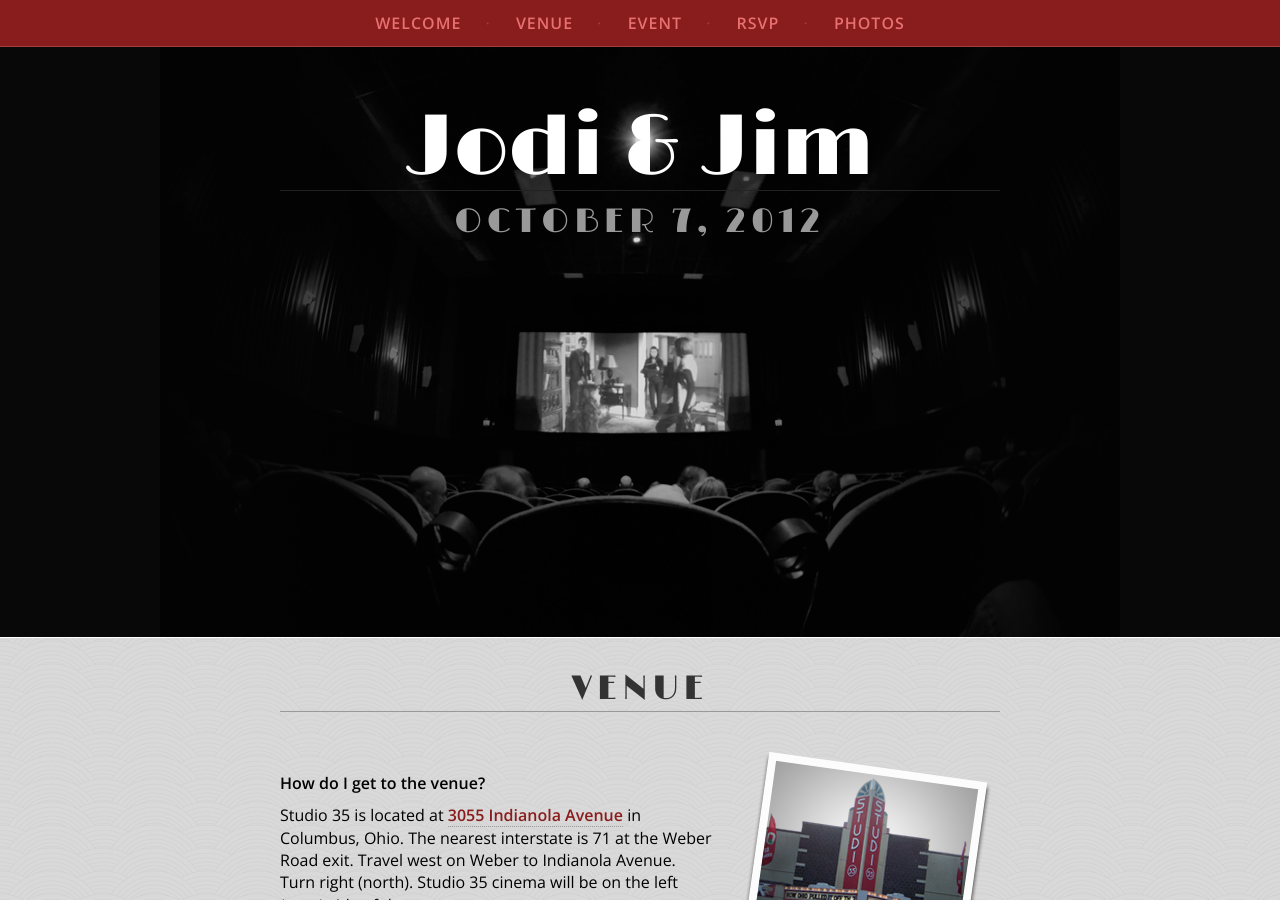
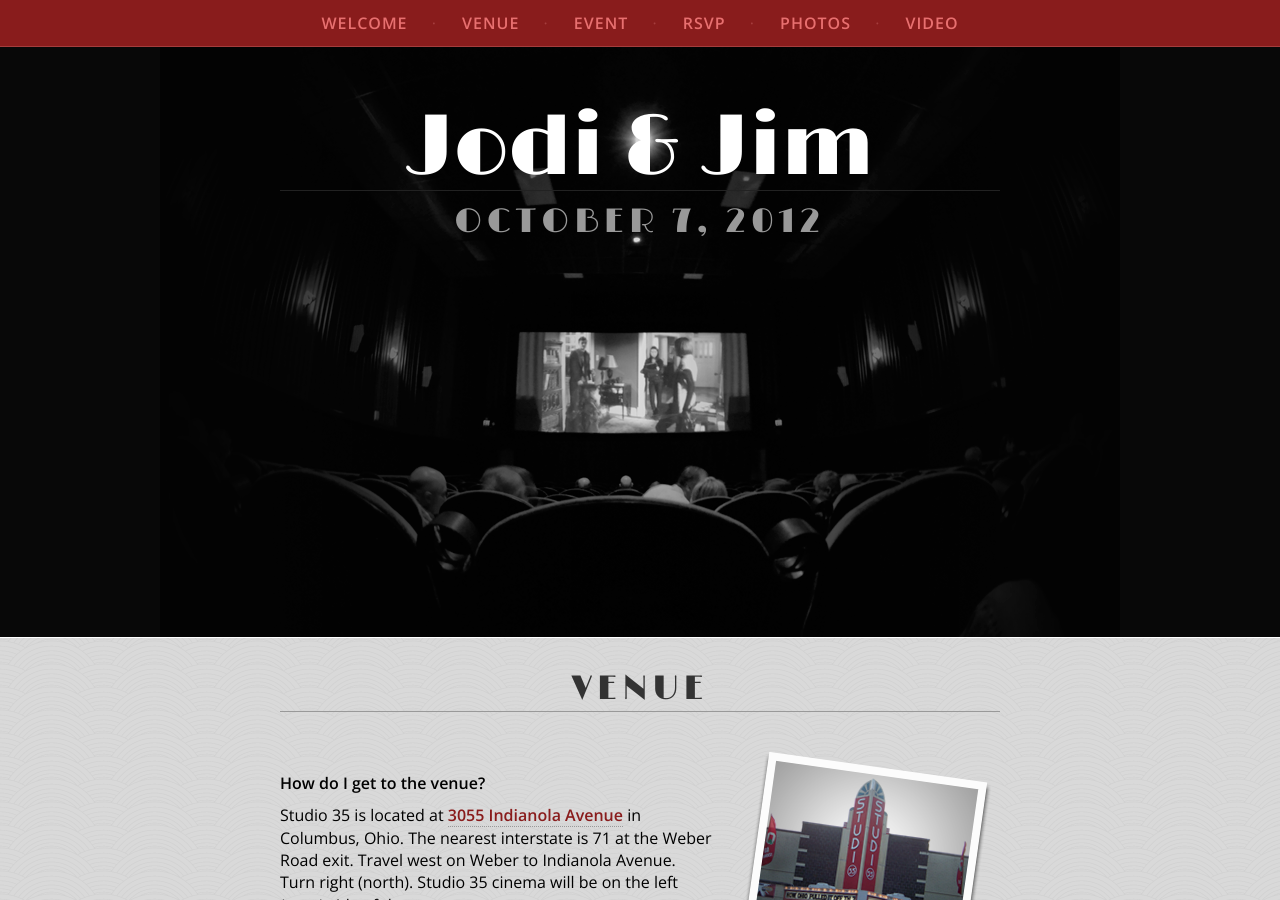
Before and after one commit to jodiandjim/jodiandjim.github.io, a Jekyll site: the page built from index.html, in a window 1280 px wide and 900 px high. Built offline with Jekyll 4.4.1, drawn with Linux system fonts in a browser that asks for light colours.

Commit message:
Added link to wedding intro video.

```diff
--- a/_layouts/default.html
+++ b/_layouts/default.html
@@ -13,6 +13,8 @@
         <li><a href="#rsvp">RSVP</a></li>
         <li> &#183; </li>
         <li><a href="#photos">Photos</a></li>
+        <li> &#183; </li>
+        <li><a href="http://jodiand.jimfrisby.com/">Video</a></li>
       </ul>
 
     </div>
```
